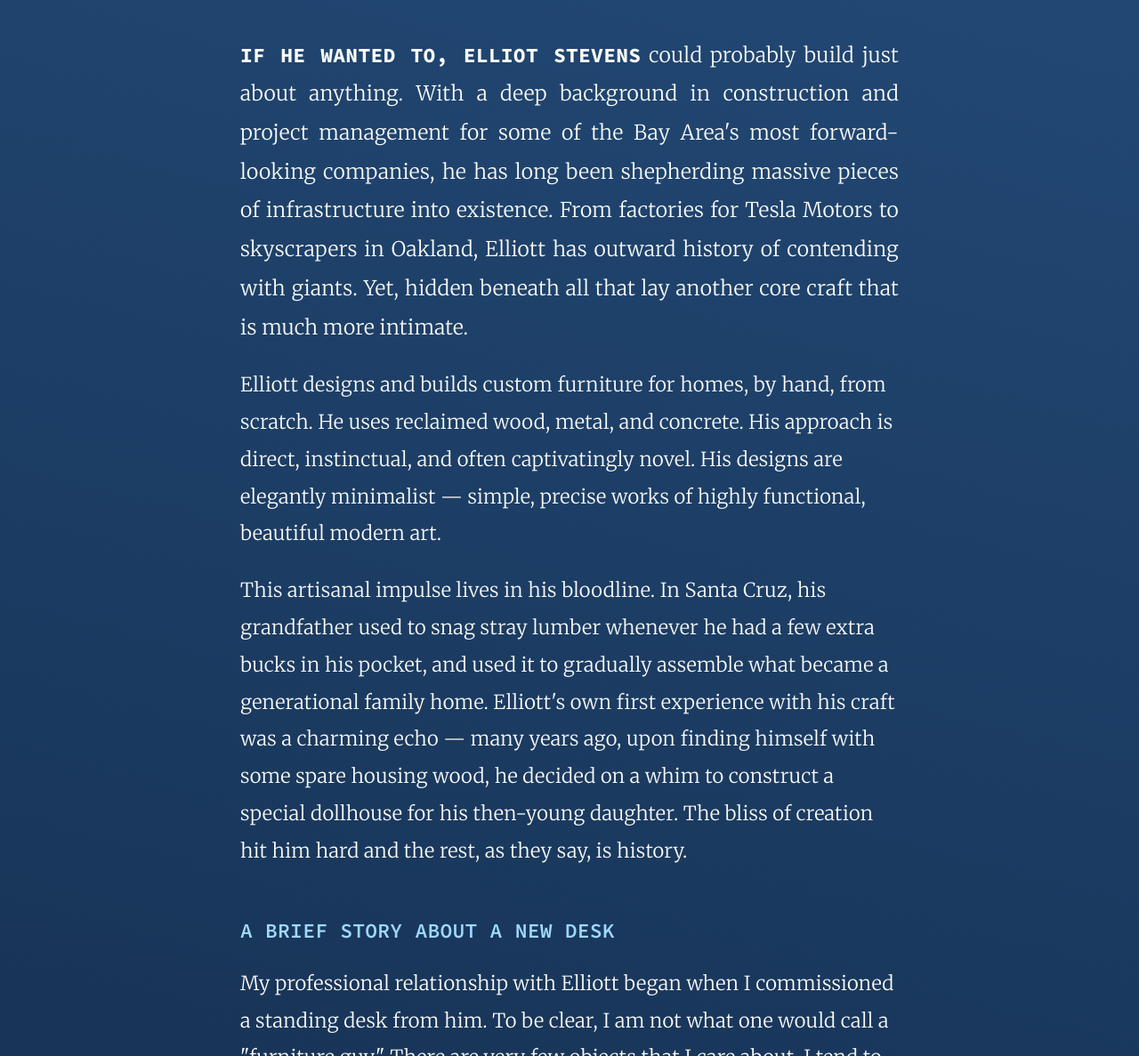
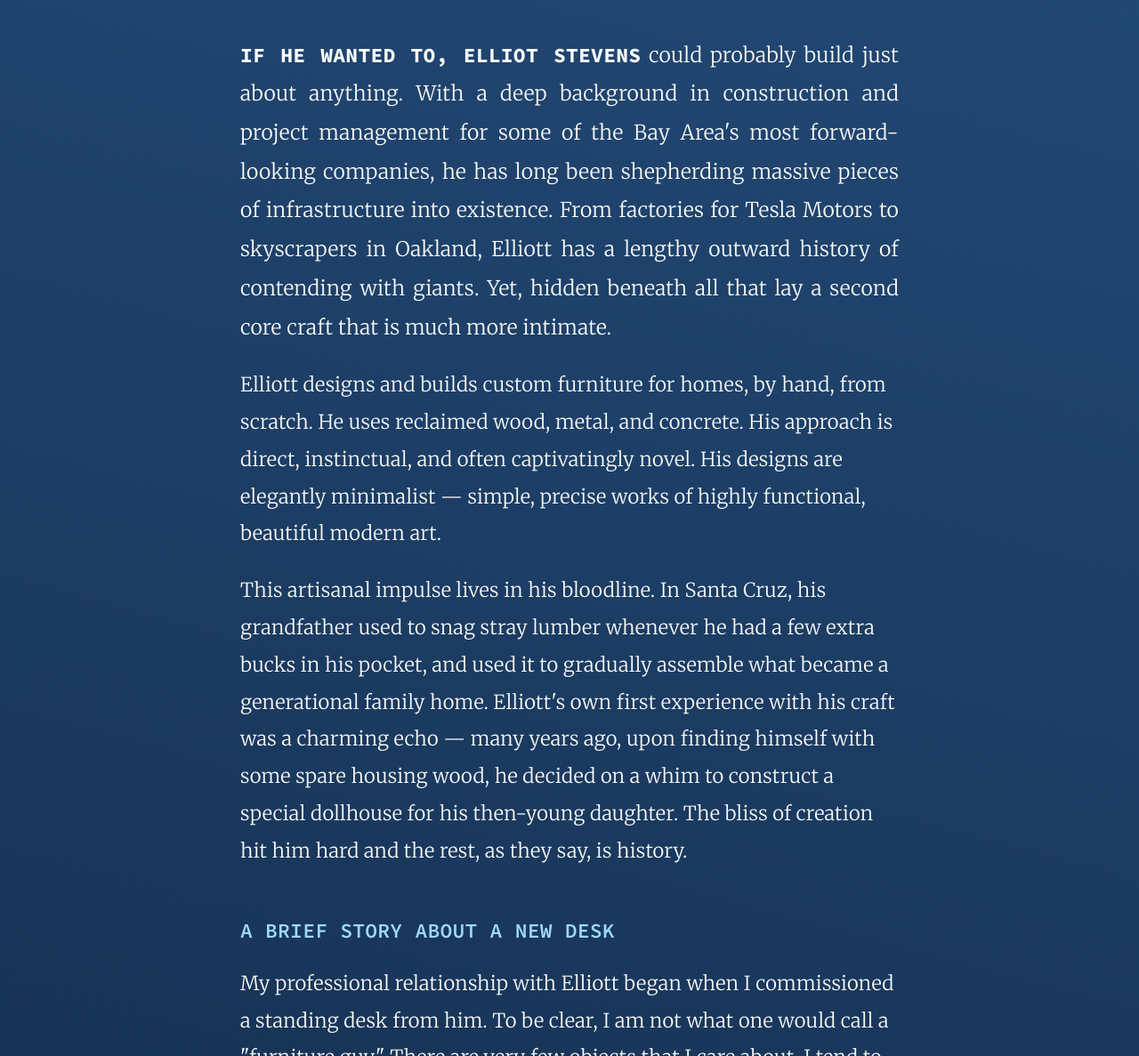
Before and after one commit to middletond/dmco, a Jekyll site: the page built from work/the-mill.html, in a window 1280 px wide and 1400 px high, scrolled down 1346 px. Shown: the part 213-1400 px from the top of the window at 89% size. Built offline with Jekyll 4.4.1, drawn with Linux system fonts in a browser that asks for light colours; some of the changed text lies outside the part shown.

Commit message:
Even more

```diff
--- a/work/the-mill.html
+++ b/work/the-mill.html
@@ -16,7 +16,7 @@ title: The Mill Creative
             <img src="/assets/img/work/mill/screens_all.png" />
         </figure>
 
-         <p class="big"><span class="lead">If he wanted to, Elliot Stevens</span> could probably build just about anything. With a deep background in construction and project management for some of the Bay Area's most forward-looking companies, he has long been shepherding massive pieces of infrastructure into existence. From factories for Tesla Motors to skyscrapers in Oakland, Elliott has outward history of contending with giants. Yet, hidden beneath all that lay another core craft that is much more intimate.</p>
+         <p class="big"><span class="lead">If he wanted to, Elliot Stevens</span> could probably build just about anything. With a deep background in construction and project management for some of the Bay Area's most forward-looking companies, he has long been shepherding massive pieces of infrastructure into existence. From factories for Tesla Motors to skyscrapers in Oakland, Elliott has a lengthy outward history of contending with giants. Yet, hidden beneath all that lay a second core craft that is much more intimate.</p>
 
          <p>Elliott designs and builds custom furniture for homes, by hand, from scratch. He uses reclaimed wood, metal, and concrete. His approach is direct, instinctual, and often captivatingly novel. His designs are elegantly minimalist &mdash; simple, precise works of highly functional, beautiful modern art.</p>
 
```
Also changed, not shown: other parts of work/the-mill.html (+1 -1 lines).
